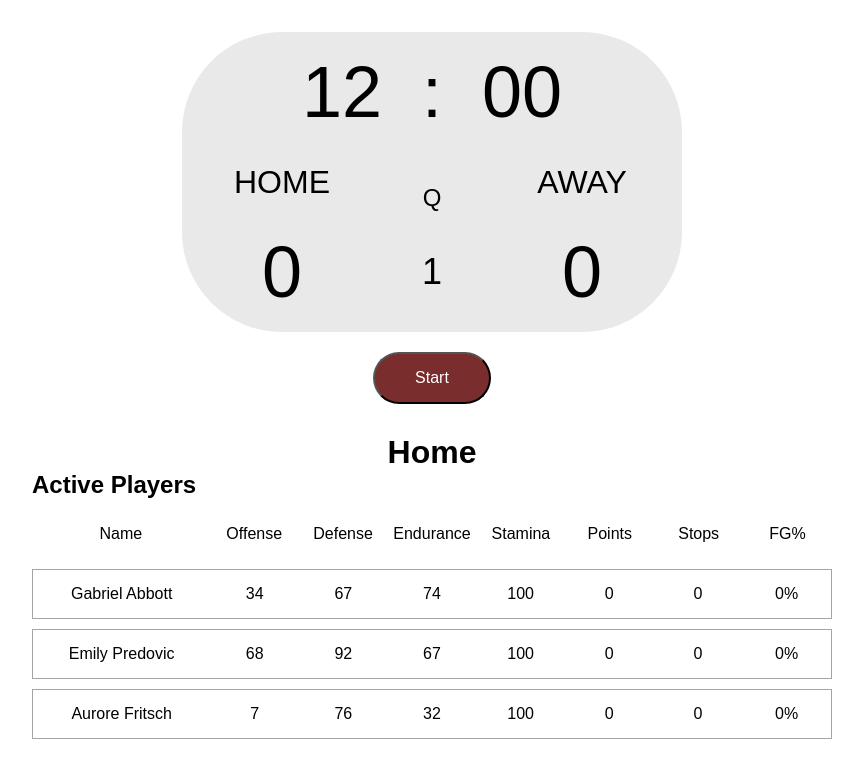
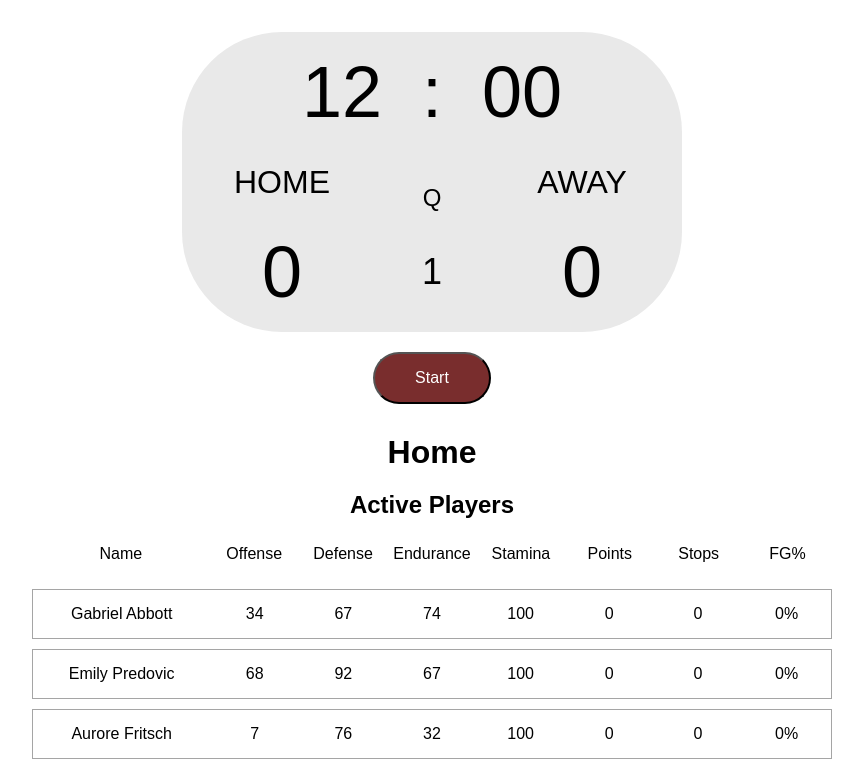
Before and after one commit to ellymaimon/coach-corner-react, a React (Create React App) app: page / in a window 1280 px wide. Shown: the top 774 px of the page, without its empty margins (208-1071 px from the left). Built offline with nearby package versions, Linux system fonts and the light colour scheme.

Commit message:
Edit players header styles

```diff
--- a/src/game/Players.css
+++ b/src/game/Players.css
@@ -1,6 +1,6 @@
 .players-header {
-  max-width: 800px;
-  margin: 0 auto;
+  text-align: center;
+  margin-top: 20px;
 }
 
 .category-row {
```
